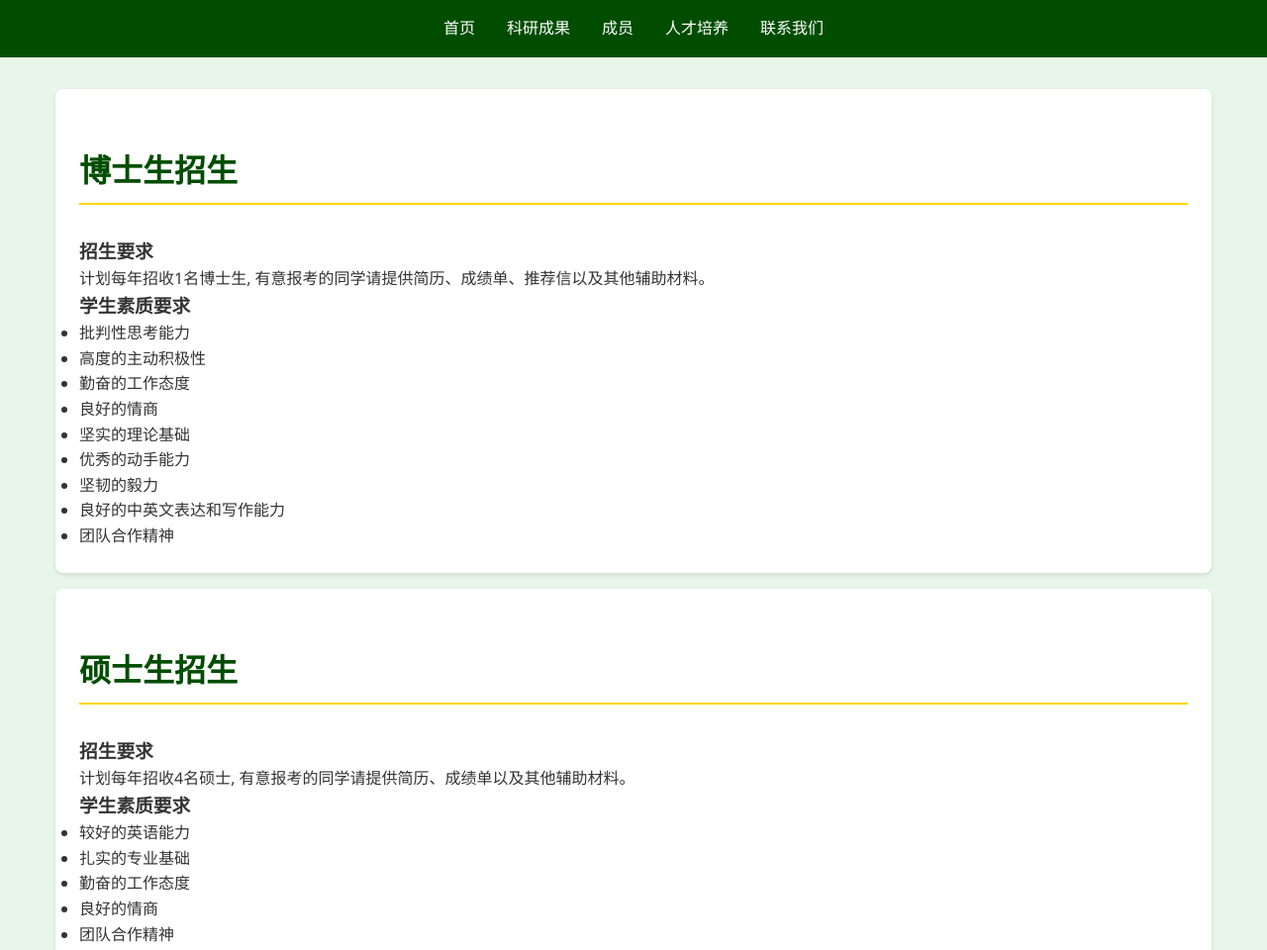
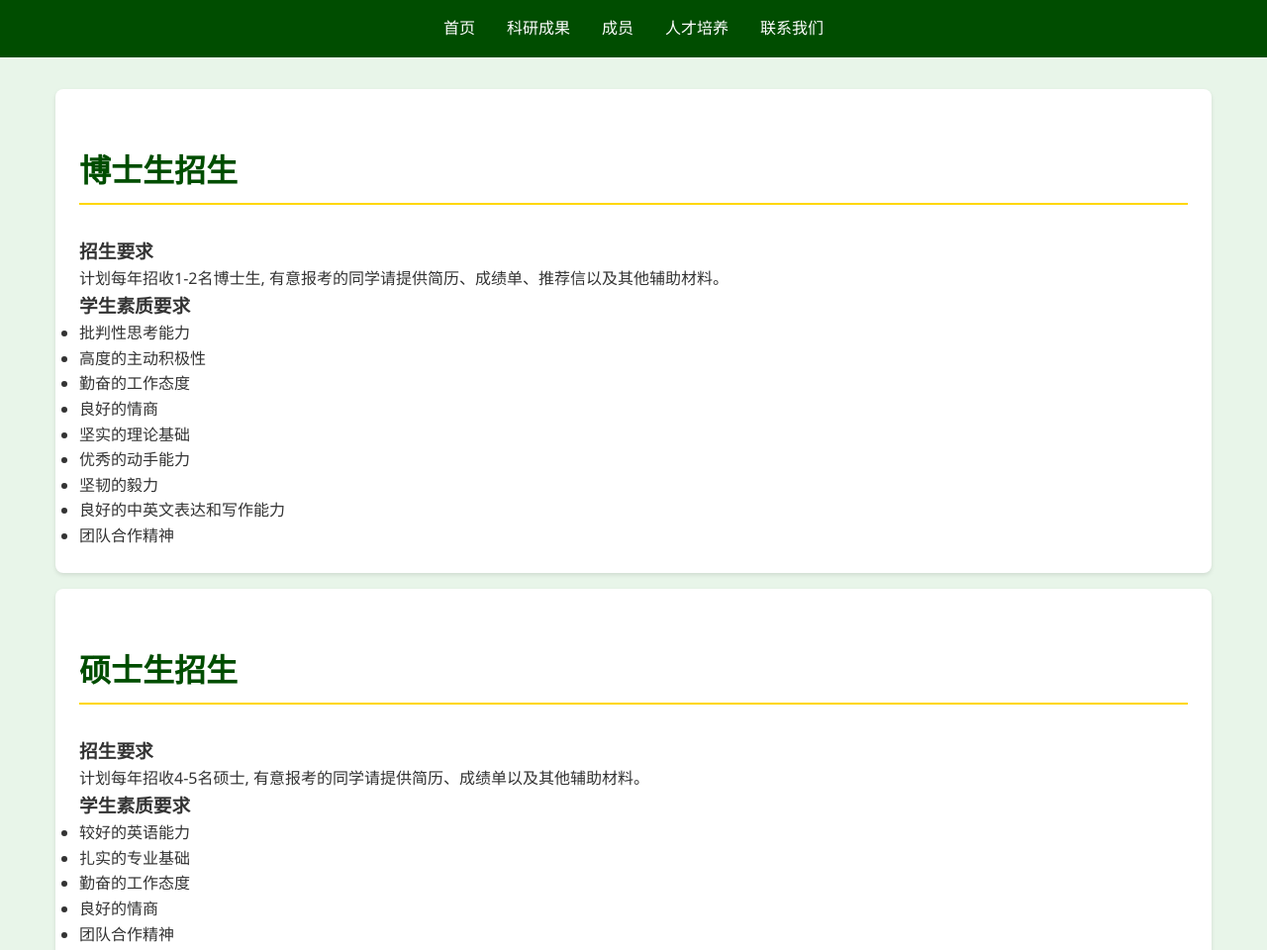
Before and after one commit to ZhuzhPhloem/Sun-lab, a plain HTML site: page talent.html in a window 1280 px wide. Shown: the top 960 px of the page at 99% size. Drawn offline with Linux system fonts and the light colour scheme.

Commit message:
Update talent.html

```diff
--- a/talent.html
+++ b/talent.html
@@ -20,7 +20,7 @@
     <div class="member-card">
       <h1 class="section-header">博士生招生</h1>
       <h3>招生要求</h3>
-      <p>计划每年招收1名博士生, 有意报考的同学请提供简历、成绩单、推荐信以及其他辅助材料。</p>
+      <p>计划每年招收1-2名博士生, 有意报考的同学请提供简历、成绩单、推荐信以及其他辅助材料。</p>
       <h3>学生素质要求</h3>
       <ul>
         <li>批判性思考能力</li>
@@ -38,7 +38,7 @@
     <div class="member-card">
       <h1 class="section-header">硕士生招生</h1>
       <h3>招生要求</h3>
-      <p>计划每年招收4名硕士, 有意报考的同学请提供简历、成绩单以及其他辅助材料。</p>
+      <p>计划每年招收4-5名硕士, 有意报考的同学请提供简历、成绩单以及其他辅助材料。</p>
       <h3>学生素质要求</h3>
       <ul>
         <li>较好的英语能力</li>
```
